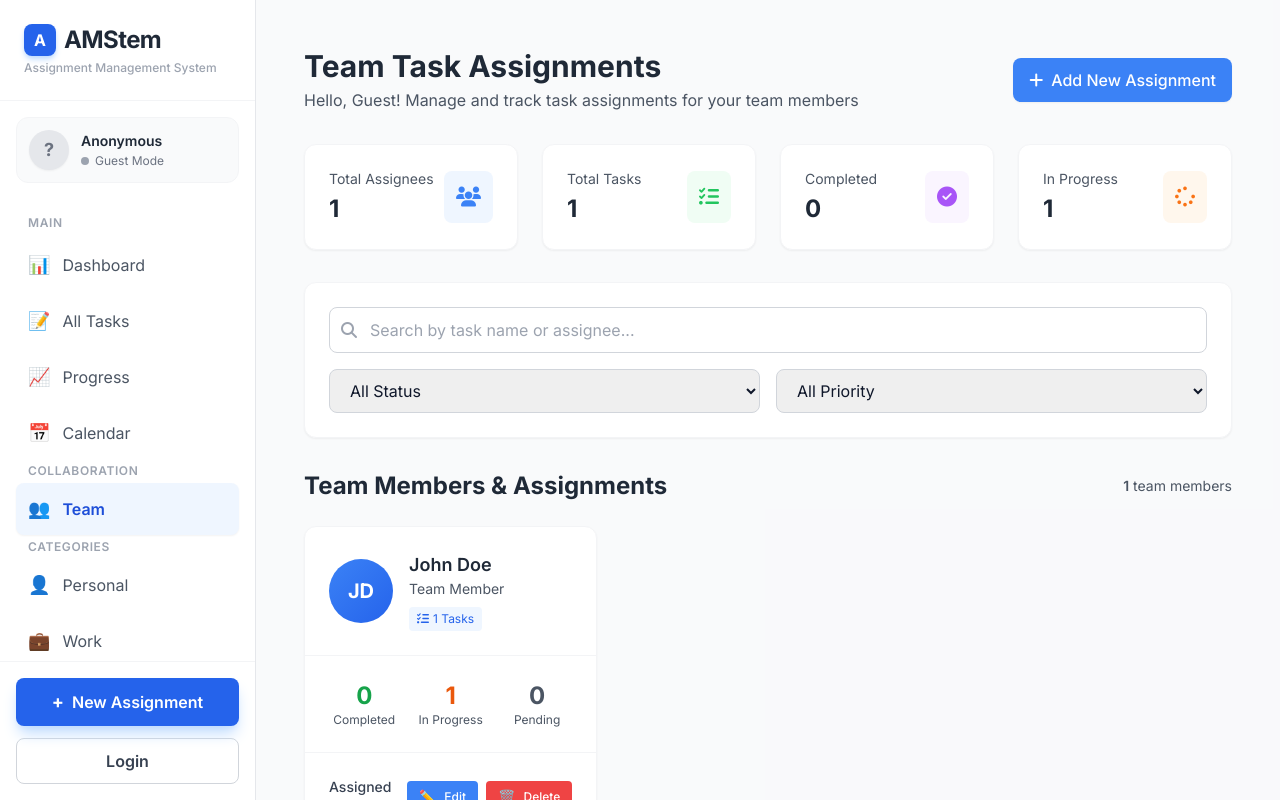
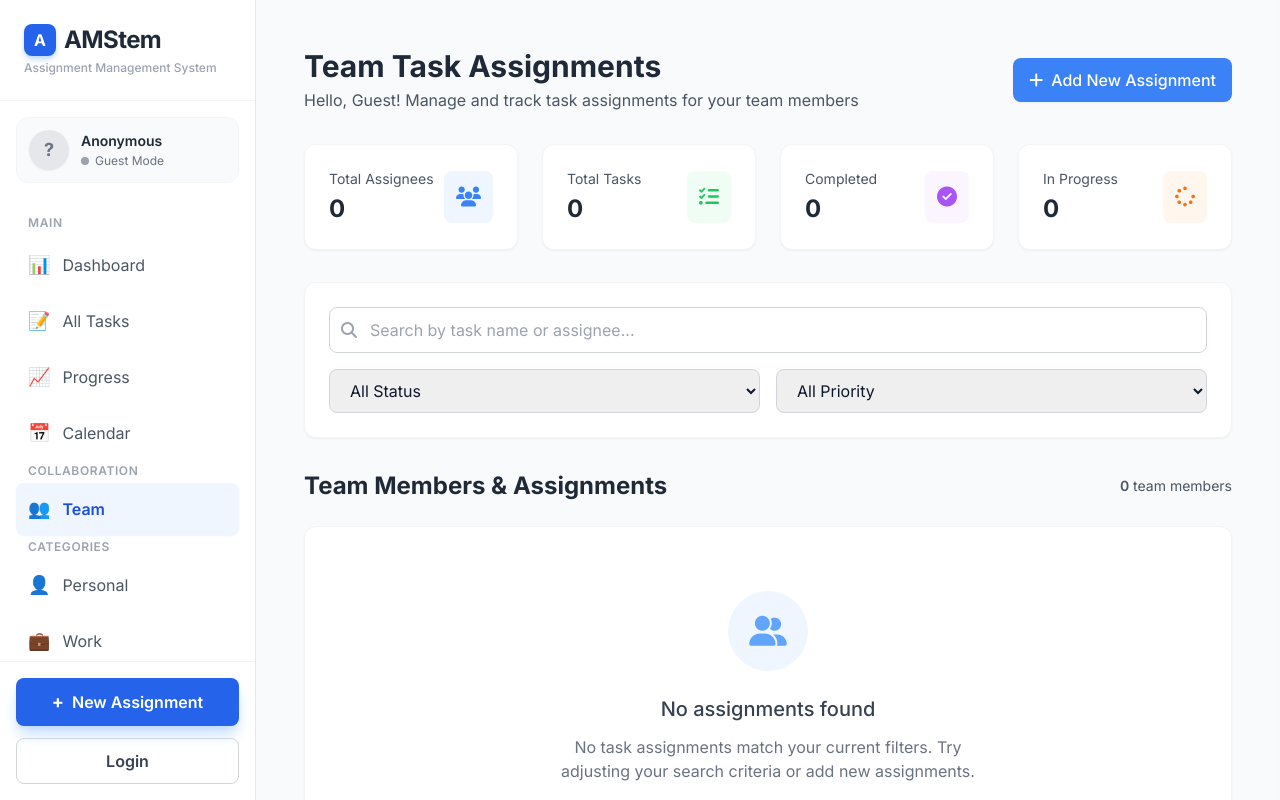
Before and after one commit to muhammaddiaz13/amstem00, a React (Vite) app: page /team in a window 1280 px wide. Built offline with nearby package versions, Linux system fonts and the light colour scheme.

Commit message:
Hilangkan data dummy di page team

```diff
--- a/src/pages/TeamPage.jsx
+++ b/src/pages/TeamPage.jsx
@@ -12,29 +12,20 @@ const TeamPage = () => {
   const [statusFilter, setStatusFilter] = useState('all');
   const [priorityFilter, setPriorityFilter] = useState('all');
 
-
-  const initialTaskAssignments = [
-    {
-      id: '1',
-      taskName: 'UI Dashboard Design',
-      status: 'inprogress',
-      assignee: 'John Doe',
-      priority: 'high',
-      tag: 'work',
-      dueDate: '2023-12-20',
-      notes: 'Create admin dashboard interface with modern components',
-      createdAt: new Date().toISOString()
-    }
-  ];
-
+  // Hapus data dummy, inisialisasi dengan array kosong
+  const initialTaskAssignments = [];
 
   useEffect(() => {
-    let savedAssignments = JSON.parse(localStorage.getItem('taskAssignments'));
-    if (!savedAssignments || savedAssignments.length === 0) {
-      savedAssignments = initialTaskAssignments;
-      localStorage.setItem('taskAssignments', JSON.stringify(savedAssignments));
+    const savedAssignments = JSON.parse(localStorage.getItem('taskAssignments'));
+
+    // Jika ada data tersimpan (walaupun array kosong), gunakan itu.
+    // Jika null (belum pernah buka halaman ini), gunakan array kosong.
+    if (savedAssignments) {
+      setTaskAssignments(savedAssignments);
+    } else {
+      setTaskAssignments([]);
+      localStorage.setItem('taskAssignments', JSON.stringify([]));
     }
-    setTaskAssignments(savedAssignments);
   }, []);
 
   const filteredAssignments = taskAssignments.filter(assignment => {
```
